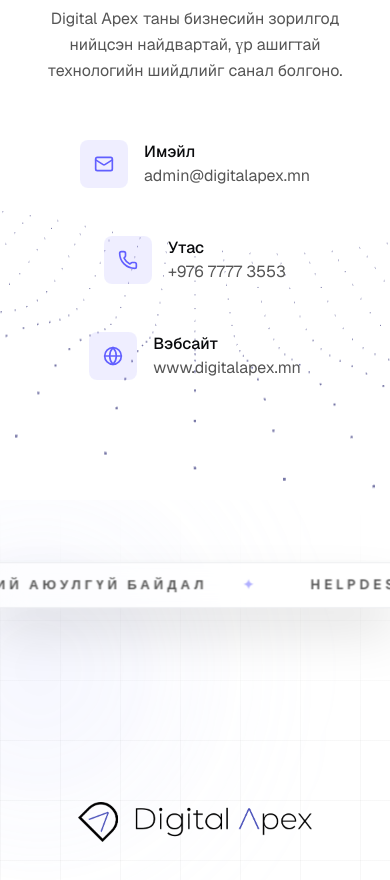
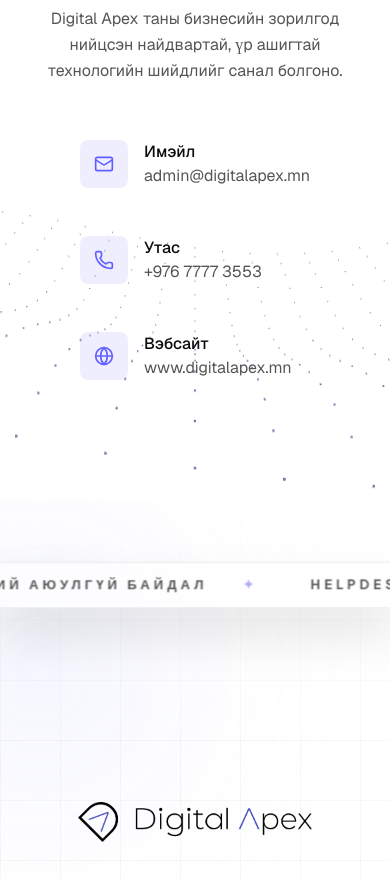
Before and after one commit to batorshikh-b/REAL-WEB-REPO, a Next.js app: page / in a window 390 px wide. Shown: the part 6740-7620 px from the top of the page. Built offline with nearby package versions, Linux system fonts and the light colour scheme.

Commit message:
Align contact items in a straight column on mobile
Items were individually centered, so their differing widths staggered the
icons. Left-align them (items-start) and center the group as a block
(w-fit mx-auto) on phones; desktop row unchanged.

Co-Authored-By: Claude Opus 4.8 <noreply@anthropic.com>

```diff
--- a/components/contact.tsx
+++ b/components/contact.tsx
@@ -70,7 +70,7 @@ export function Contact() {
           whileInView={{ opacity: 1, y: 0 }}
           viewport={{ once: true, amount: 0.2 }}
           transition={{ delay: 0.4, duration: 0.8, ease: "easeInOut" }}
-          className="flex flex-col sm:flex-row items-center justify-center gap-8"
+          className="flex flex-col items-start w-fit mx-auto gap-8 sm:w-auto sm:flex-row sm:items-center sm:justify-center"
         >
           <a href={`mailto:${contact.email}`} className="group flex items-start gap-4 rounded-xl p-2 transition-transform duration-300 hover:-translate-y-1">
             <div className="flex items-center justify-center w-12 h-12 rounded-lg bg-primary/10 text-primary flex-shrink-0 transition-all duration-300 group-hover:bg-primary/15 group-hover:scale-110 group-hover:-rotate-6">
```
